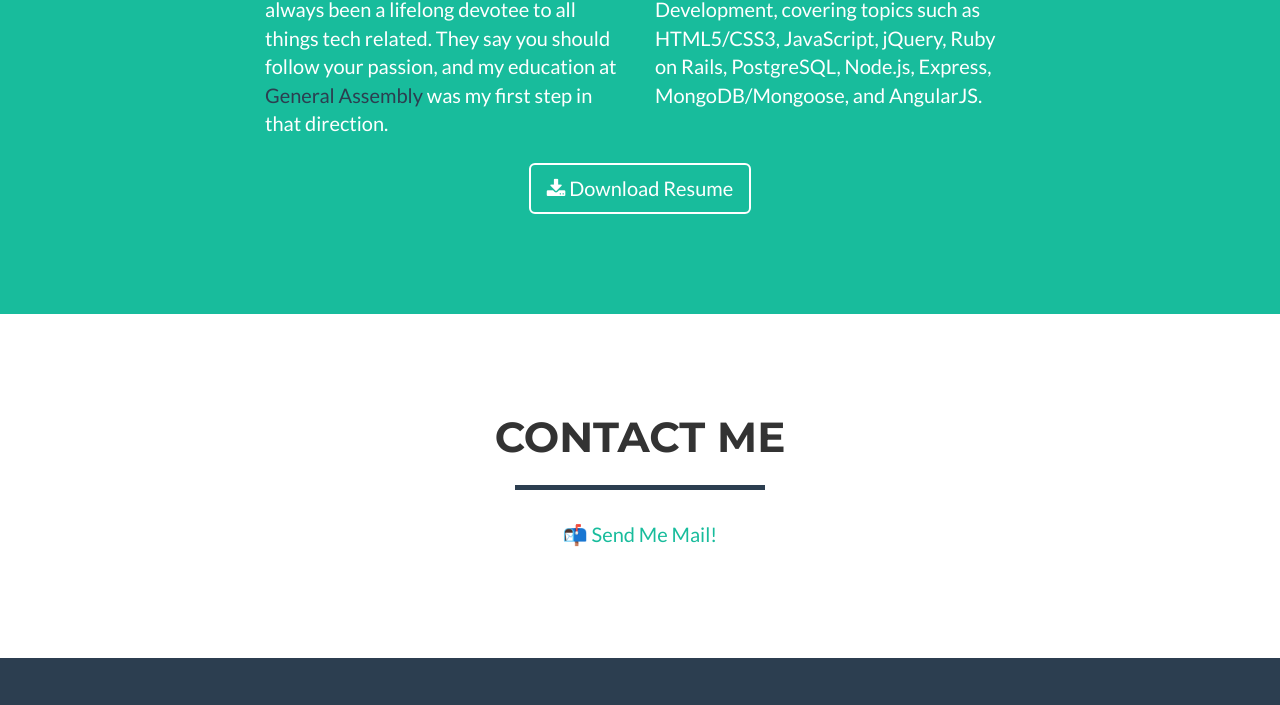
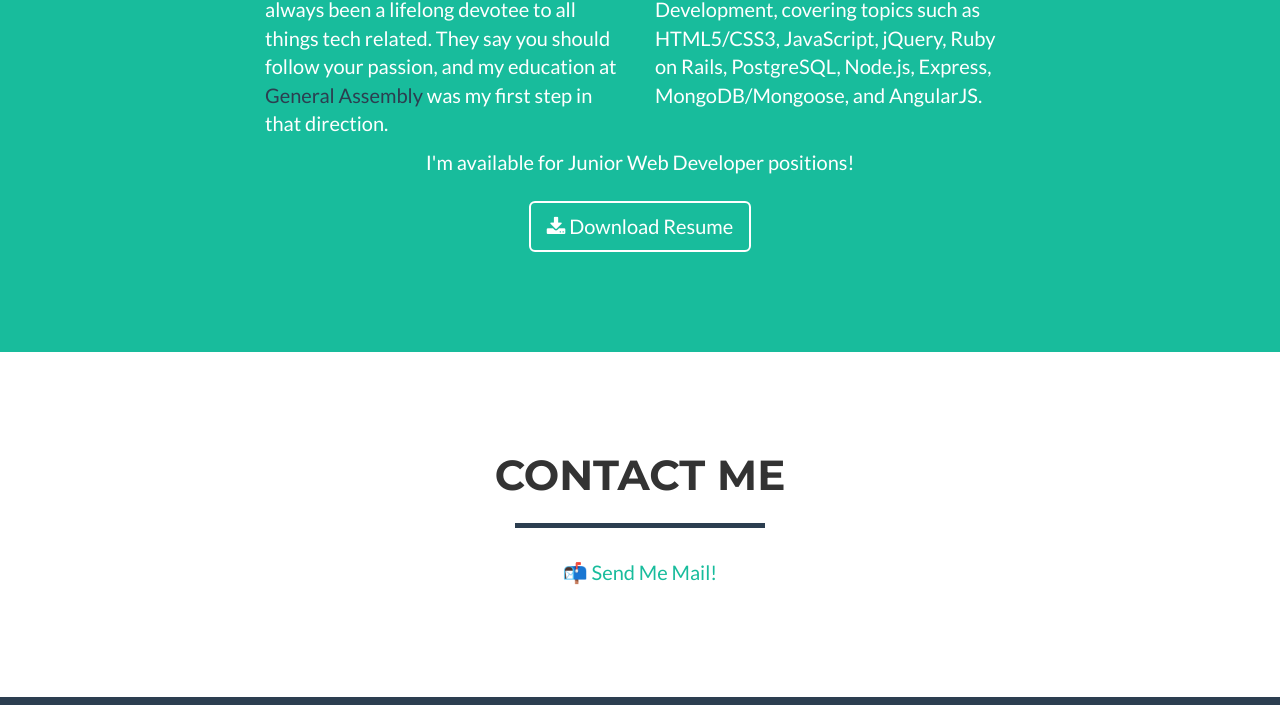
Before and after one commit to KnowledgeMC/knowledgemc.github.io, a website: page index.html in a window 1280 px wide. Shown: the part 1949-2654 px from the top of the page. Drawn offline with nearby package versions, Linux system fonts and the light colour scheme.

Commit message:
Add Job Search line

```diff
--- a/index.html
+++ b/index.html
@@ -181,6 +181,7 @@
                     </p>
                 </div>
                 <div class="col-lg-8 col-lg-offset-2 text-center">
+                    <p>I'm available for Junior Web Developer positions!</p>
                     <a href="#" class="btn btn-lg btn-outline">
                         <i class="fa fa-download"></i> Download Resume
                     </a>
```
